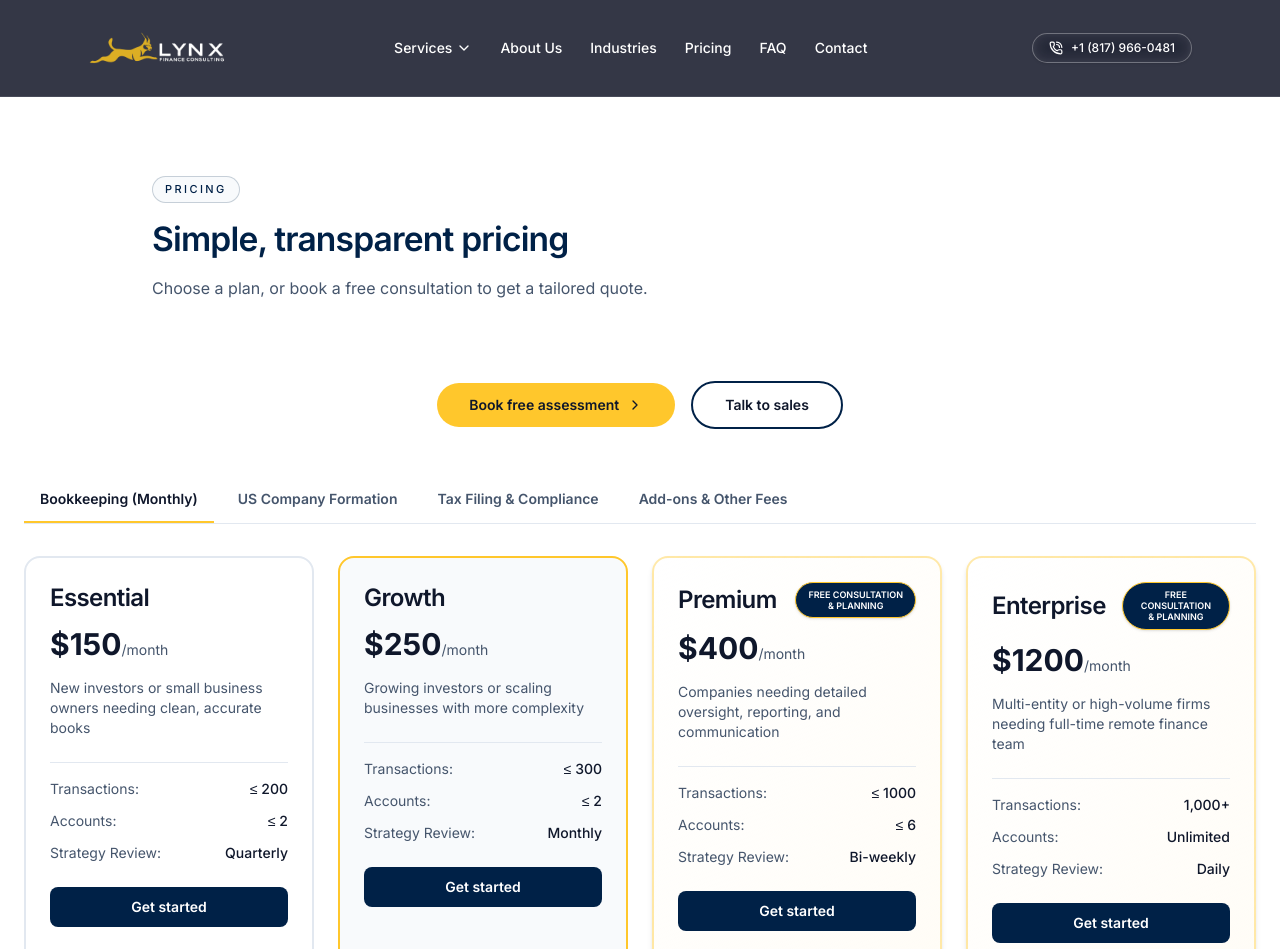
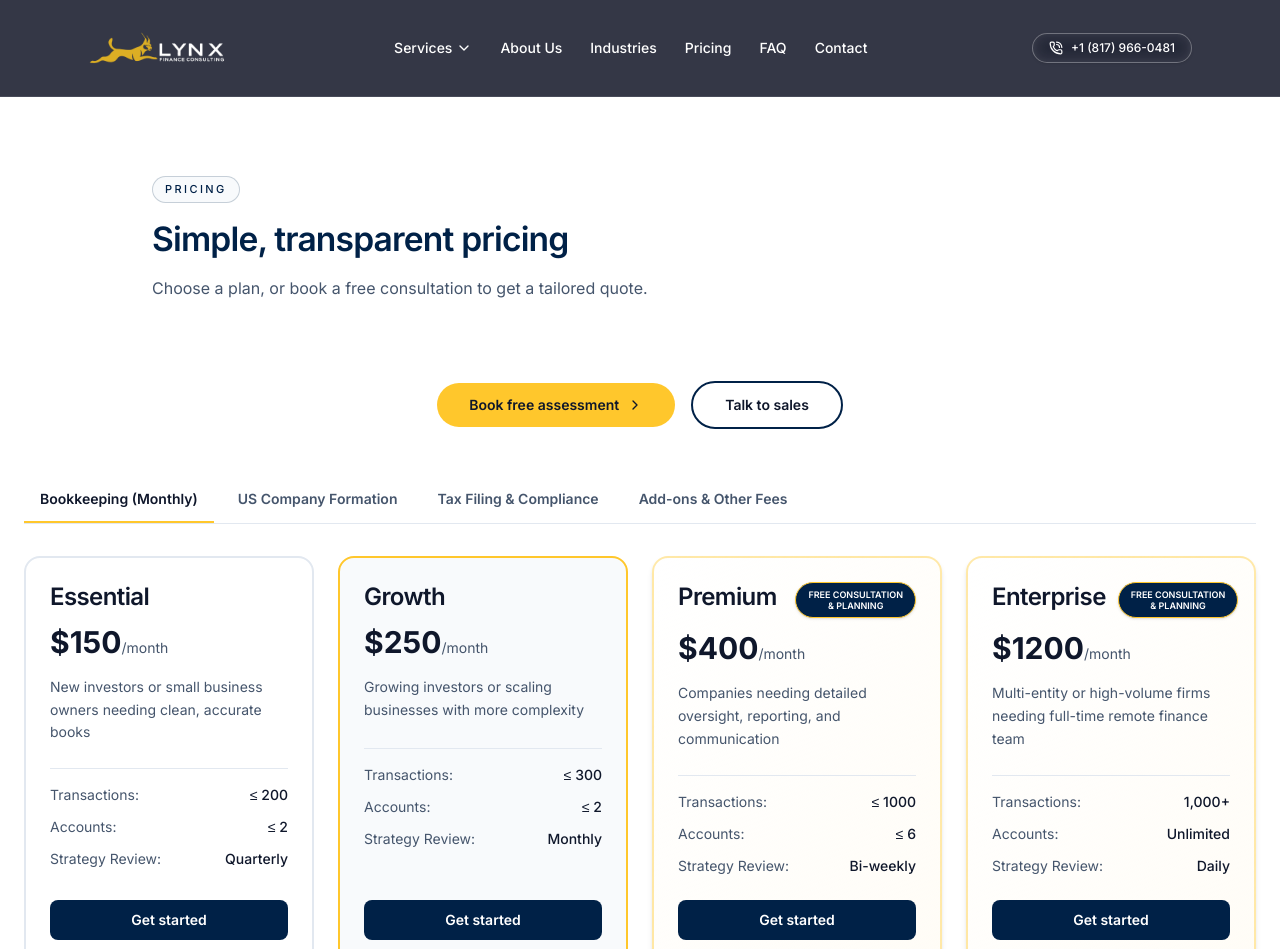
Before and after one commit to bl7/lynxfinance, a Next.js app: page /pricing in a window 1280 px wide. Shown: the top 949 px of the page. Built offline with nearby package versions, Linux system fonts and the light colour scheme.

Commit message:
UI Changes

```diff
--- a/src/app/pricing/PricingContent.tsx
+++ b/src/app/pricing/PricingContent.tsx
@@ -177,7 +177,7 @@ export function PricingContent() {
                   whileInView="show"
                   viewport={{ once: true }}
                   custom={i}
-                  className={`rounded-2xl border-2 p-6 transition-all hover:shadow-lg ${
+                  className={`flex flex-col rounded-2xl border-2 p-6 transition-all hover:shadow-lg ${
                     plan.highlight
                       ? "border-[#FFC72C] bg-slate-50"
                       : plan.tag
@@ -185,13 +185,14 @@ export function PricingContent() {
                       : "border-slate-200 bg-white"
                   }`}
                 >
+                  <div className="flex-1">
                     <div className="mb-4 space-y-3">
-                    <div className="flex items-center justify-between gap-4">
-                      <h3 className="text-xl font-semibold text-slate-900 sm:text-2xl">
+                      <div className="flex items-start justify-between gap-3">
+                        <h3 className="text-xl font-semibold text-slate-900 sm:text-2xl leading-tight">
                           {plan.name}
                         </h3>
                         {plan.tag && (
-                        <span className="inline-flex items-center justify-center rounded-full border border-[#FFC72C] bg-[#002147] px-3 py-1.5 text-[9px] font-semibold uppercase leading-tight text-white shadow-sm text-center whitespace-pre-line">
+                          <span className="inline-flex items-center justify-center rounded-full border border-[#FFC72C] bg-[#002147] px-3 py-1.5 text-[9px] font-semibold uppercase leading-tight text-white shadow-sm text-center whitespace-pre-line shrink-0">
                             {plan.tag.replace(' & ', '\n& ')}
                           </span>
                         )}
@@ -203,7 +204,7 @@ export function PricingContent() {
                         <span className="text-sm text-slate-600">/month</span>
                       </div>
                     </div>
-                  <p className="mb-6 text-sm text-slate-600">{plan.idealFor}</p>
+                    <p className="mb-6 min-h-[3rem] text-sm leading-relaxed text-slate-600">{plan.idealFor}</p>
                     <div className="space-y-3 border-t border-slate-200 pt-4">
                       <div className="flex justify-between text-sm">
                         <span className="text-slate-600">Transactions:</span>
@@ -224,6 +225,7 @@ export function PricingContent() {
                         </span>
                       </div>
                     </div>
+                  </div>
                   <button
                     type="button"
                     onClick={() =>
@@ -233,7 +235,7 @@ export function PricingContent() {
                         source: `Pricing · ${activeTab}`,
                       })
                     }
-                    className="mt-6 block w-full rounded-lg bg-[#002147] px-4 py-2.5 text-center text-sm font-semibold text-white transition hover:bg-[#002147]/90"
+                    className="mt-6 w-full rounded-lg bg-[#002147] px-4 py-2.5 text-center text-sm font-semibold text-white transition hover:bg-[#002147]/90"
                   >
                     Get started
                   </button>
@@ -289,9 +291,10 @@ export function PricingContent() {
                     whileInView="show"
                     viewport={{ once: true }}
                     custom={i}
-                    className="rounded-2xl border-2 border-slate-200 bg-white p-6 transition-all hover:shadow-lg"
+                    className="flex flex-col rounded-2xl border-2 border-slate-200 bg-white p-6 transition-all hover:shadow-lg"
                   >
-                    <h3 className="mb-2 text-xl font-semibold text-slate-900 sm:text-2xl">
+                    <div className="flex-1">
+                      <h3 className="mb-2 text-xl font-semibold text-slate-900 sm:text-2xl leading-tight">
                         {plan.name}
                       </h3>
                       <div className="mb-4">
@@ -302,15 +305,16 @@ export function PricingContent() {
                           + State Fees
                         </span>
                       </div>
-                    <p className="mb-2 text-sm font-semibold text-slate-700">
+                      <p className="mb-2 text-sm font-semibold text-slate-700 leading-relaxed">
                         {plan.whoItsFor}
                       </p>
-                    <p className="mb-6 text-sm text-slate-600">
+                      <p className="mb-6 min-h-[3rem] text-sm leading-relaxed text-slate-600">
                         {plan.whatYouGet}
                       </p>
+                    </div>
                     <Link
                       href="/contact"
-                      className="block w-full rounded-lg bg-[#002147] px-4 py-2.5 text-center text-sm font-semibold text-white transition hover:bg-[#002147]/90"
+                      className="w-full rounded-lg bg-[#002147] px-4 py-2.5 text-center text-sm font-semibold text-white transition hover:bg-[#002147]/90"
                     >
                       Choose plan
                     </Link>
```
Lines whose indentation alone changed are shown as unchanged.
